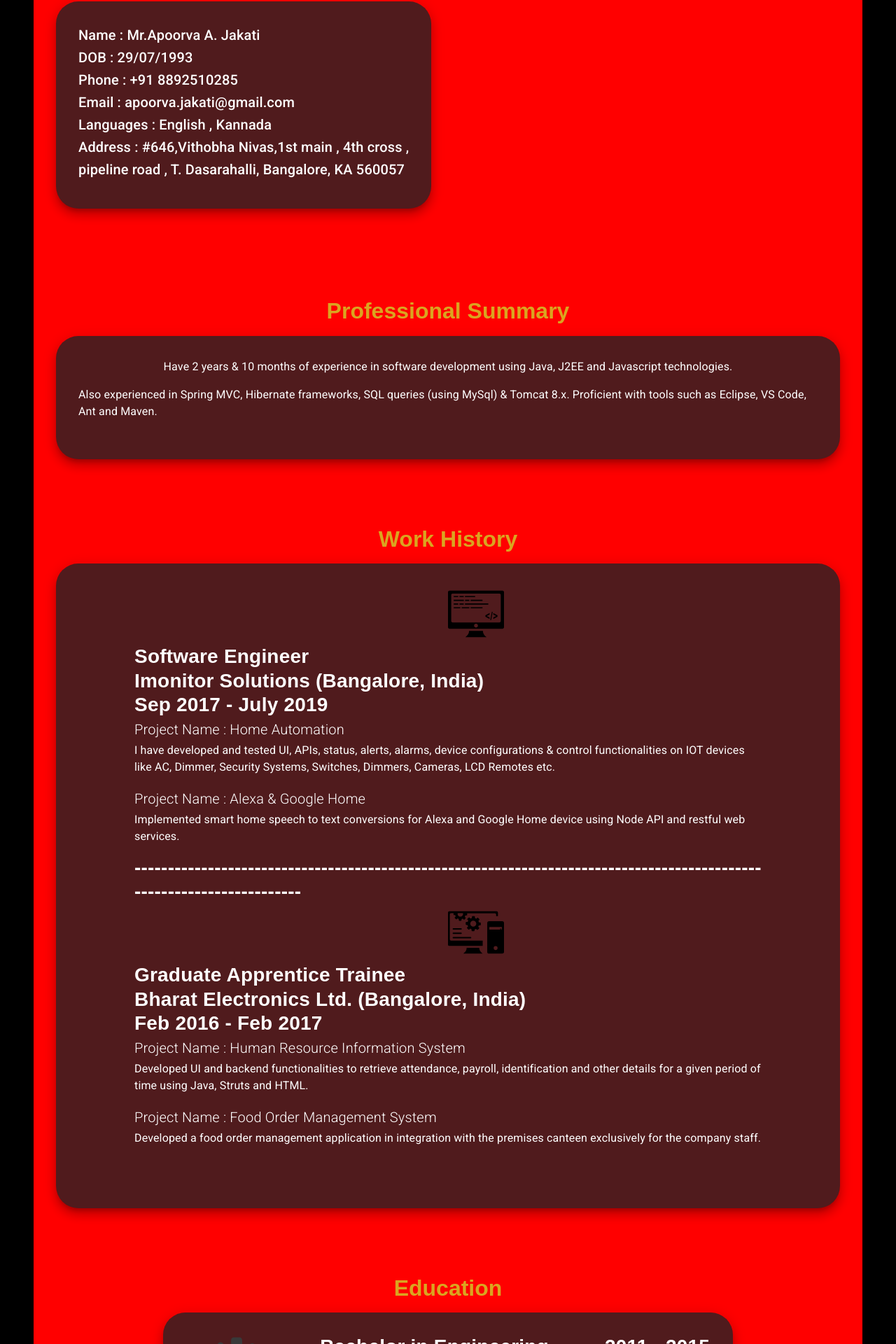
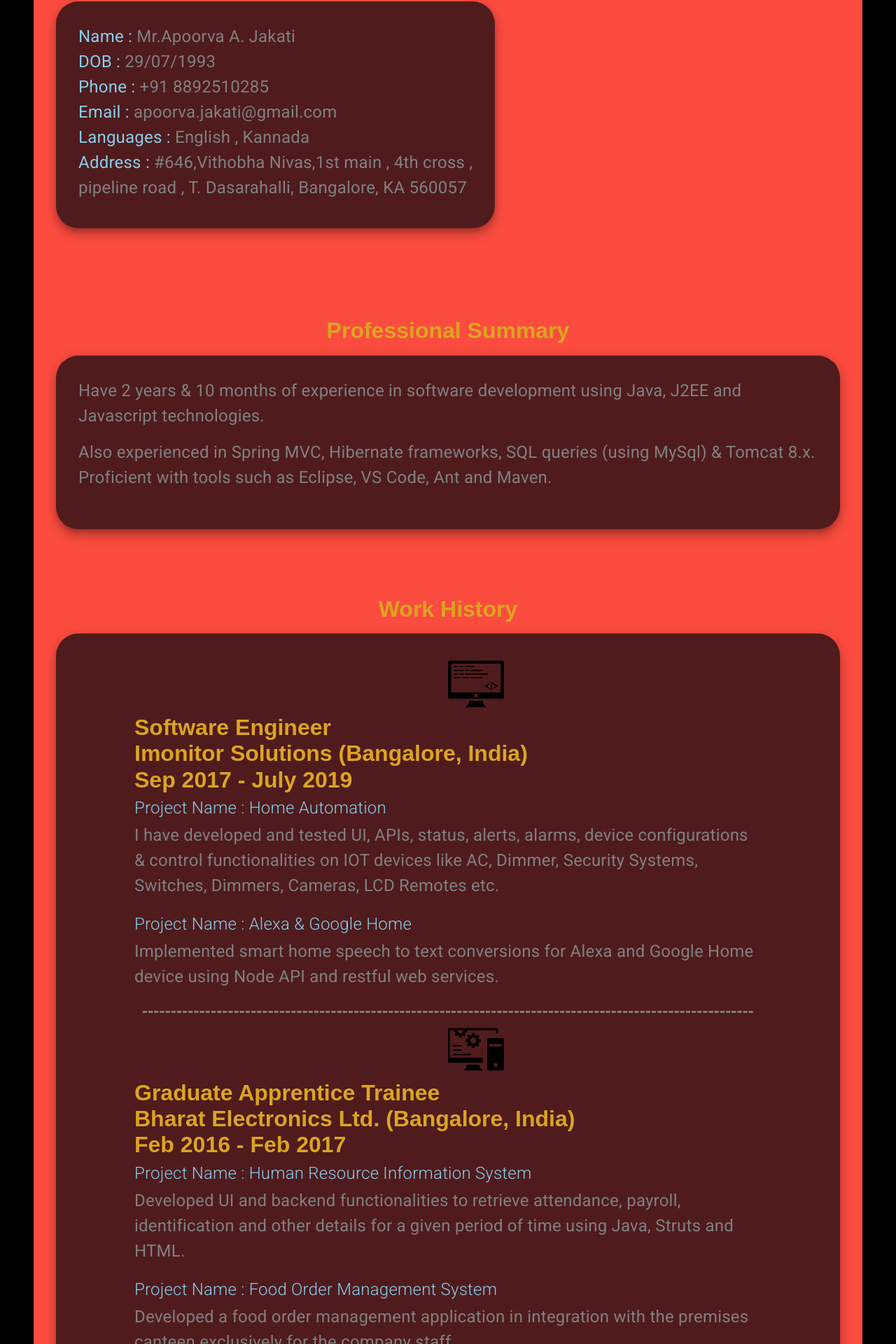
Before and after one commit to Apoorva29071993/Portfolio, a React (Create React App) app: page /about in a window 1280 px wide. Shown: the part 704-2624 px from the top of the page at 70% size. Built offline with nearby package versions, Linux system fonts and the light colour scheme; a web font is replaced by a local one.

Commit message:
Colour changes of About Page

```diff
--- a/src/components/About.jsx
+++ b/src/components/About.jsx
@@ -112,7 +112,7 @@ const useStyles = makeStyles(theme => ({
         marginLeft : '3rem',
         marginRight : '3rem' ,
         marginBottom : "3rem",
-        backgroundColor : "red",
+        backgroundColor : "#fc4c3f",
         borderRadius : "0rem" ,
        // backgroundImage: `url(${revolutionBackground})`,
         [theme.breakpoints.down("sm")]: {
@@ -173,9 +173,16 @@ const useStyles = makeStyles(theme => ({
             marginTop : "0.5em"
           }
     },
-    educationText : {
-        color : "white" ,
-        [theme.breakpoints.down("sm")]:{
+    bodyText : {
+        color : "grey" ,
+        fontSize : "1.5rem" ,
+        [theme.breakpoints.down("xs")]:{
+            textAlign : "center",
+            fontSize : "1rem"
+        }
+    },
+    subHeading : {
+        [theme.breakpoints.down("xs")]:{
             textAlign : "center",
             fontSize : "1rem"
         }
@@ -207,6 +214,9 @@ const useStyles = makeStyles(theme => ({
             textAlign : "center",
             fontSize : "1rem"
         }
+    },
+    span : {
+        color : "skyblue"
     }
 }))
 
@@ -253,23 +263,23 @@ export default function About(props) {
                                     <Card className={classes.card}>
                                         <CardContent>
                                         <Grid item >
-                                        <Typography variant="h6" className={classes.educationText}>
-                                        <span style={{color : "white"}}> Name : </span> Mr.Apoorva A. Jakati
+                                        <Typography variant="body1" className={classes.bodyText}>
+                                        <span className={classes.span}> Name : </span> Mr.Apoorva A. Jakati
                                         </Typography>
-                                        <Typography variant="h6" className={classes.educationText}>
-                                            <span style={{color : "white"}}> DOB :  </span> 29/07/1993
+                                        <Typography variant="body1" className={classes.bodyText}>
+                                            <span className={classes.span}> DOB :  </span> 29/07/1993
                                         </Typography>
-                                        <Typography variant="h6" className={classes.educationText}>
-                                            <span style={{color : "white"}}> Phone :  </span> +91 8892510285
+                                        <Typography variant="body1" className={classes.bodyText}>
+                                            <span className={classes.span}> Phone :  </span> +91 8892510285
                                         </Typography>
-                                        <Typography variant="h6" className={classes.educationText}>
-                                            <span style={{color : "white"}}>  Email : </span> apoorva.jakati@gmail.com
+                                        <Typography variant="body1" className={classes.bodyText}>
+                                            <span className={classes.span}>  Email : </span> apoorva.jakati@gmail.com
                                         </Typography>
-                                        <Typography variant="h6" className={classes.educationText}>
-                                            <span style={{color : "white"}}>  Languages : </span> English , Kannada
+                                        <Typography variant="body1" className={classes.bodyText}>
+                                            <span className={classes.span}>  Languages : </span> English , Kannada
                                         </Typography>
-                                        <Typography variant="h6" className={classes.educationText}>
-                                            <span style={{color : "white"}}>  Address : </span> #646,Vithobha Nivas,1st main , 4th cross ,<br/>
+                                        <Typography variant="body1" className={classes.bodyText}>
+                                            <span className={classes.span}>  Address : </span> #646,Vithobha Nivas,1st main , 4th cross ,<br/>
                                              pipeline road , T. Dasarahalli, Bangalore, KA 560057
                                         </Typography>
                                         </Grid>
@@ -315,12 +325,12 @@ export default function About(props) {
                     <Card className={classes.card}>
                         <CardContent>
                         <Grid item container direction="column" justify="center" alignItems="center">
-                        <Typography variant="body1" className={classes.educationText} paragraph>
+                        <Typography variant="body1" className={classes.bodyText} paragraph>
                         Have 2 years & 10 months of experience in software development using Java, J2EE and
                         Javascript technologies.
                         </Typography>
 
-                        <Typography variant="body1" className={classes.educationText} paragraph>
+                        <Typography variant="body1" className={classes.bodyText} paragraph>
                          Also experienced in Spring MVC, Hibernate frameworks, SQL queries
                         (using MySql) & Tomcat 8.x. Proficient with tools such as Eclipse, VS Code, Ant and Maven.
                         </Typography>
@@ -363,28 +373,28 @@ export default function About(props) {
                                 <img className={classes.icon} alt="programmer" src={programmer} />
                             </Grid>
                                         <Grid item>
-                                            <Typography variant="h4" className={classes.educationText}>
+                                            <Typography variant="h3" className={classes.subHeading}>
                                             Software Engineer
                                             </Typography>
-                                            <Typography variant="h4" className={classes.educationText}>
+                                            <Typography variant="h3" className={classes.subHeading}>
                                             Imonitor Solutions (Bangalore, India)
                                             </Typography>
-                                            <Typography variant="h4" className={classes.educationText} >
+                                            <Typography variant="h3" className={classes.subHeading} >
                                             Sep 2017 - July 2019
                                             </Typography>
-                                            <Typography variant="subtitle1" className={classes.educationText}>
-                                            Project Name : Home Automation
+                                            <Typography variant="subtitle1" className={classes.bodyText}>
+                                            <span className={classes.span}>Project Name : Home Automation </span>
                                             </Typography>
-                                            <Typography variant="body1" className={classes.educationText} paragraph>
+                                            <Typography variant="body1" className={classes.bodyText} paragraph>
                                             I have developed and tested UI, APIs, status, alerts, alarms, device configurations &
                                             control functionalities on IOT devices like AC, Dimmer, Security Systems, Switches,
                                             Dimmers, Cameras, LCD Remotes etc.
                                           </Typography>
 
-                                          <Typography variant="subtitle1" className={classes.educationText}>
-                                            Project Name : Alexa & Google Home
+                                          <Typography variant="subtitle1" className={classes.bodyText}>
+                                            <span className={classes.span}>Project Name  : Alexa & Google Home </span>
                                             </Typography>
-                                            <Typography variant="body1" className={classes.educationText} paragraph>
+                                            <Typography variant="body1" className={classes.bodyText} paragraph>
                                             Implemented smart home speech to text conversions for Alexa and Google Home device
                                             using Node API and restful web services.
                                           </Typography>
@@ -392,8 +402,8 @@ export default function About(props) {
 
 
                                     <Grid item>
-                                    <Typography variant="h4" className={classes.educationText} >
-                                           -----------------------------------------------------------------------------------------------------------------------
+                                    <Typography variant="h4" className={classes.bodyText} >
+                                           -----------------------------------------------------------------------------------------------------------
 
                                     </Typography>
                                     </Grid>
@@ -403,27 +413,27 @@ export default function About(props) {
                                    </Grid>
 
                                       <Grid item>
-                                            <Typography variant="h4" className={classes.educationText}>
+                                            <Typography variant="h3" className={classes.subHeading}>
                                             Graduate Apprentice Trainee
                                             </Typography>
-                                            <Typography variant="h4" className={classes.educationText}>
+                                            <Typography variant="h3" className={classes.subHeading}>
                                             Bharat Electronics Ltd. (Bangalore, India)
                                             </Typography>
-                                            <Typography variant="h4" className={classes.educationText} >
+                                            <Typography variant="h3" className={classes.subHeading} >
                                             Feb 2016 - Feb 2017
                                             </Typography>
-                                            <Typography variant="subtitle1" className={classes.educationText}>
-                                            Project Name : Human Resource Information System
+                                            <Typography variant="subtitle1" className={classes.bodyText}>
+                                            <span className={classes.span}>Project Name : Human Resource Information System</span>
                                             </Typography>
-                                            <Typography variant="body1" className={classes.educationText} paragraph>
+                                            <Typography variant="body1" className={classes.bodyText} paragraph>
                                             Developed UI and backend functionalities to retrieve attendance, payroll, identification
                                             and other details for a given period of time using Java, Struts and HTML.
                                           </Typography>
 
-                                          <Typography variant="subtitle1" className={classes.educationText}>
-                                            Project Name : Food Order Management System
+                                          <Typography variant="subtitle1" className={classes.bodyText}>
+                                          <span className={classes.span}>Project Name : Food Order Management System </span>
                                             </Typography>
-                                            <Typography variant="body1" className={classes.educationText} paragraph>
+                                            <Typography variant="body1" className={classes.bodyText} paragraph>
                                             Developed a food order management application in integration with the premises canteen
                                             exclusively for the company staff.
                                           </Typography>
@@ -470,13 +480,13 @@ export default function About(props) {
                                                 marginBottom : matchesSM ? 0 : "2rem" }}>
                                     <Grid container direction="column"   alignItems="center">
                                         <Grid item>
-                                            <Typography variant="h4" className={classes.educationText}>
+                                            <Typography variant="h3" className={classes.subHeading}>
                                             Bachelor in Engineering
                                             </Typography>
-                                            <Typography variant="subtitle1" className={classes.educationText}>
+                                            <Typography variant="subtitle1" className={classes.bodyText}>
                                             Mechanical Engineering
                                             </Typography>
-                                            <Typography variant="subtitle1" className={classes.educationText}>
+                                            <Typography variant="subtitle1" className={classes.bodyText}>
                                             Sri Krishna Institute of Technology
                                             </Typography>
                                     </Grid>
@@ -484,7 +494,7 @@ export default function About(props) {
                             </Grid>
 
                             <Grid item md style={{marginBottom : matchesSM ? "3rem" : 0 }}>
-                            <Typography variant="h4" className={classes.educationText}>
+                            <Typography variant="h4" className={classes.bodyText}>
                                2011 - 2015
                             </Typography>
                             </Grid>
@@ -503,13 +513,13 @@ export default function About(props) {
                                                 }}>
                                     <Grid container direction="column" alignItems="center">
                                         <Grid item>
-                                            <Typography variant="h4" className={classes.educationText}>
+                                            <Typography variant="h3" className={classes.subHeading}>
                                             PUC
                                             </Typography>
-                                            <Typography variant="subtitle1" className={classes.educationText}>
+                                            <Typography variant="subtitle1" className={classes.bodyText}>
                                             PCMB (72.25%)
                                             </Typography>
-                                            <Typography variant="subtitle1" className={classes.educationText}>
+                                            <Typography variant="subtitle1" className={classes.bodyText}>
                                             Sheshadripuram Composite PU College
                                             </Typography>
                                     </Grid>
@@ -517,7 +527,7 @@ export default function About(props) {
                             </Grid>
 
                             <Grid item md style={{marginBottom : matchesSM ? "3rem" : 0 }}>
-                            <Typography variant="h4" className={classes.educationText}>
+                            <Typography variant="h4" className={classes.bodyText}>
                                2009 - 2011
                             </Typography>
                             </Grid>
@@ -533,10 +543,10 @@ export default function About(props) {
                             <Grid item  style={{marginRight : matchesSM ? "2rem" : "7.5rem" , marginLeft : matchesSM ? "2rem" : "5rem"}}>
                                     <Grid container direction="column" alignItems="center">
                                         <Grid item>
-                                            <Typography variant="h4" className={classes.educationText}>
+                                            <Typography variant="h3" className={classes.subHeading}>
                                             SSLC
                                             </Typography>
-                                            <Typography variant="subtitle1" className={classes.educationText}>
+                                            <Typography variant="subtitle1" className={classes.bodyText}>
                                             St. Mary's High School (90.40%)
                                             </Typography>
                                     </Grid>
@@ -544,7 +554,7 @@ export default function About(props) {
                             </Grid>
 
                             <Grid item md>
-                            <Typography variant="h4" className={classes.educationText}>
+                            <Typography variant="h4" className={classes.bodyText}>
                                2009
                             </Typography>
                             </Grid>
```
